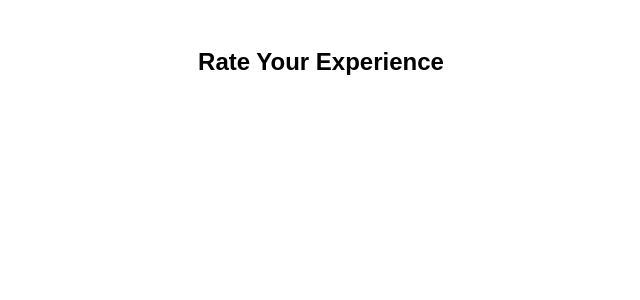
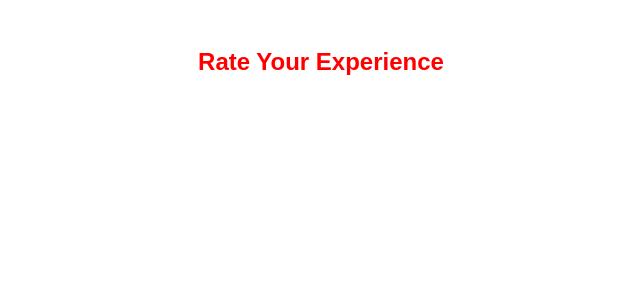
Before and after one commit to zieDoo/React-sandbox, a React (Vite) app in the folder Vite_Build_Setup/rating-ui/: page / in a window 1280 px wide. Shown: the top 300 px of the page, without its empty margins (319-959 px from the left). Built offline with nearby package versions, Linux system fonts and the light colour scheme.

Commit message:
React Fundamentals - Styling Object

```diff
--- a/Vite_Build_Setup/rating-ui/src/components/Rating.jsx
+++ b/Vite_Build_Setup/rating-ui/src/components/Rating.jsx
@@ -1,26 +1,32 @@
 // There is many different ways to style your components in React.
+
+// 1) Style Object
+
+const Rating = () => {
+  return (
+    <div style={styles.container}>
+      <h2 style={styles.heading}>Rate Your Experience</h2>
+    </div>
+  );
+};
+
+const styles = {
+  container: {
+    textAlign: "center",
+    fontFamily: "Arial",
+    padding: "20px",
+  },
+  heading: {
+    color: "red",
+  },
+};
+
+export default Rating;
 
 // 1) Inline styling
 
 // using 'style' tag. We have to use double curly braces {{}}. Because we are putting there a javascript not a CSS. Outter braces saying it will be JS/dynamic content. Inner braces saying it will be object.Here we using cammelCase 'textAlign' syntax because it is JS object. Usual CSS syntax is with dash: 'text-align'
 
-const Rating = () => {
-  return (
-    <div
-      style={{
-        textAlign: "center",
-        fontFamily: "Arial",
-        padding: "20px",
-      }}
-    >
-      <h2>Rate Your Experience</h2>
-    </div>
-  );
-};
-
-export default Rating;
-
-// 1) Inline styling
 // 2) Style Object
 // 3) Plain CSS
 // 4) CSS modules
```
